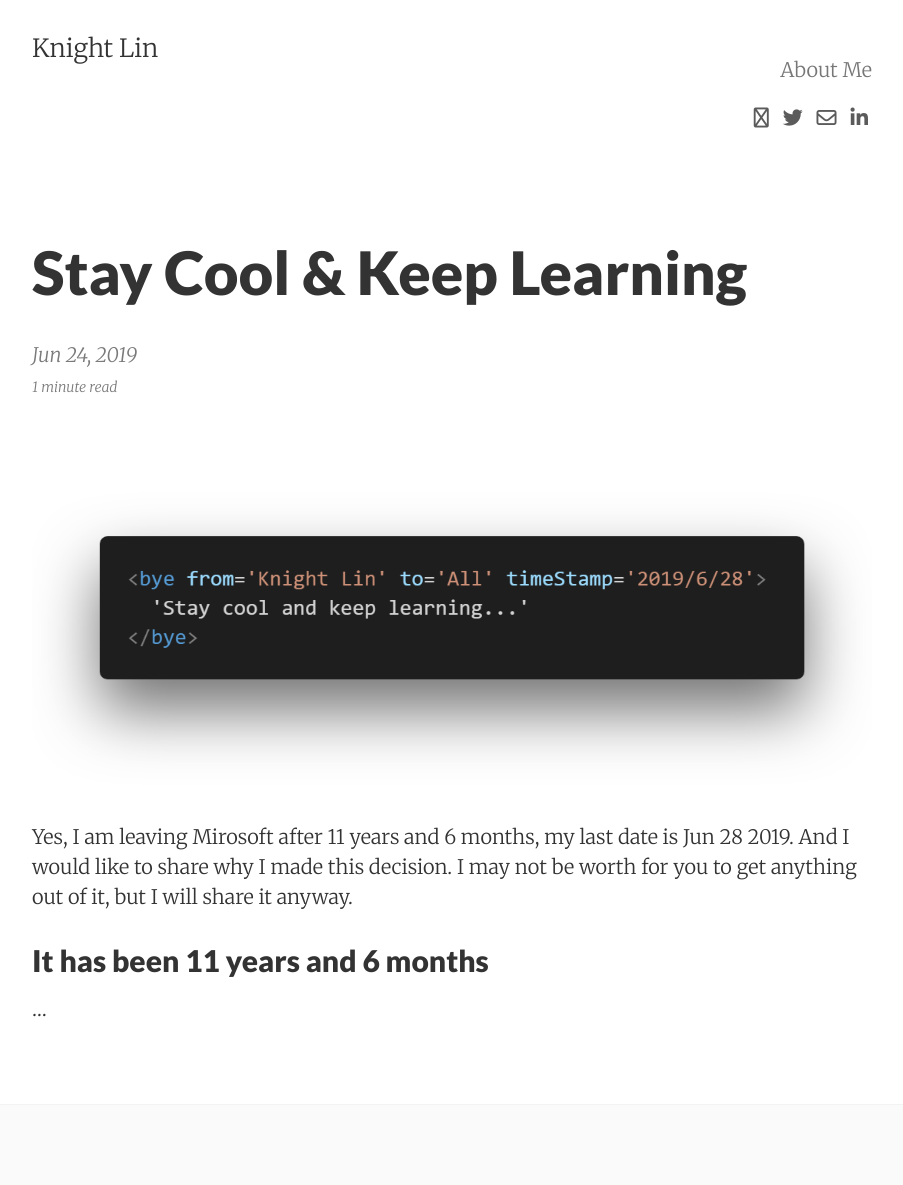
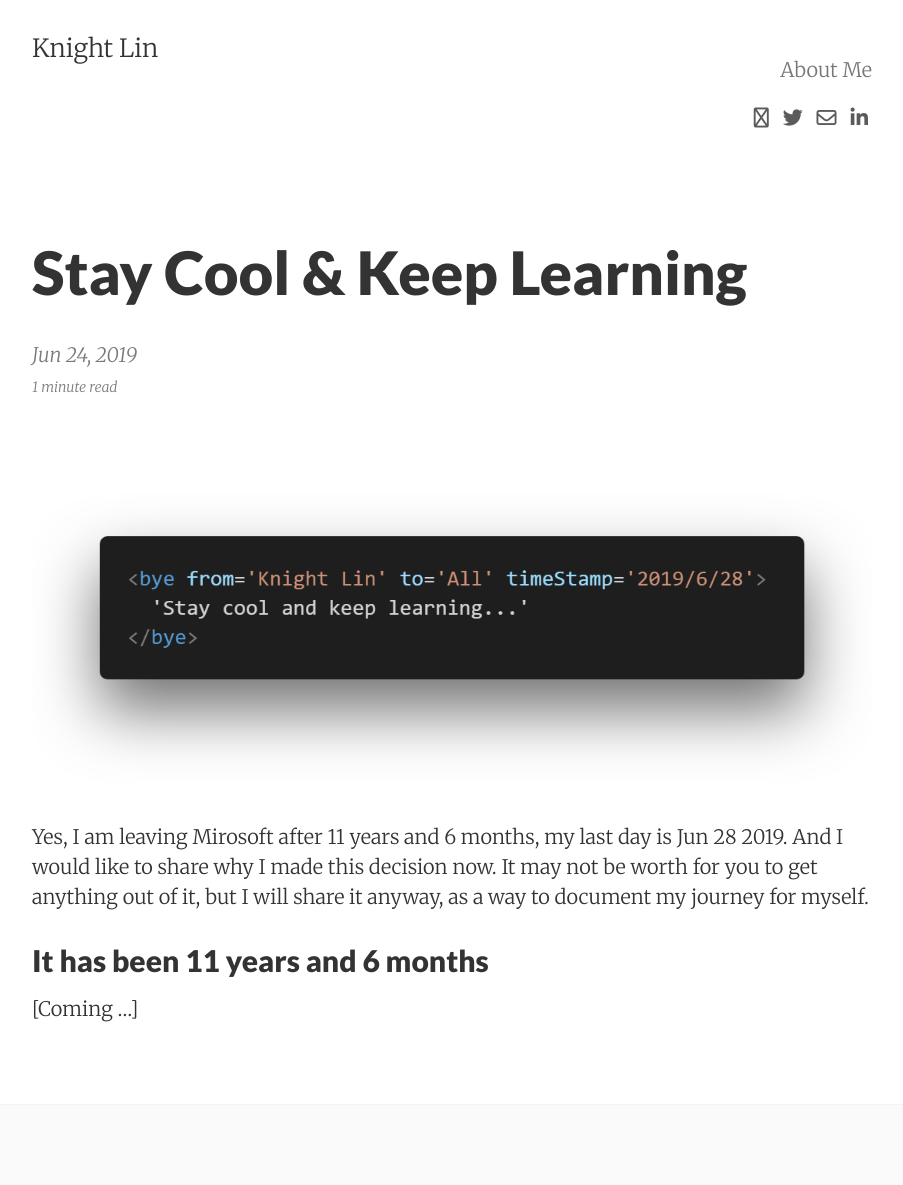
Before and after one commit to knightlinwu/blog, a Jekyll site: the page built from _posts/2019-06-24-keep-learning.md, in a window 1280 px wide. Shown: the whole page, without its empty margins (188-1091 px from the left). Built offline with Jekyll 4.4.1, drawn with Linux system fonts in a browser that asks for light colours; nearby versions of some CDN libraries; comment, search, counter and statistics services are not loaded.

Commit message:
Fix some wording

```diff
--- a/_posts/2019-06-24-keep-learning.md
+++ b/_posts/2019-06-24-keep-learning.md
@@ -2,13 +2,13 @@
 layout:     post
 title:      Stay Cool & Keep Learning
 date:       2019-06-24 11:40:00
-summary:    Yes, I am leaving Mirosoft after 11 years and 6 months, my last date is Jun 28 2019. And I would like to share why I made this decision. I may not be worth for you to get anything out of it, but I will share it anyway.
+summary:    Yes, I am leaving Mirosoft after 11 years and 6 months, my last day is Jun 28 2019. And I would like to share why I made this decision now. It may not be worth for you to get anything out of it, but I will share it anyway, as a way to document my journey for myself.
 categories: general career
 ---
 
 ![draft]({{ site.url }}/images/posts/stay-cool-and-keep-learning.png)
 
-Yes, I am leaving Mirosoft after 11 years and 6 months, my last date is Jun 28 2019. And I would like to share why I made this decision. I may not be worth for you to get anything out of it, but I will share it anyway.
+Yes, I am leaving Mirosoft after 11 years and 6 months, my last day is Jun 28 2019. And I would like to share why I made this decision now. It may not be worth for you to get anything out of it, but I will share it anyway, as a way to document my journey for myself.
 
 ## It has been 11 years and 6 months
-...
+[Coming ...]
```
